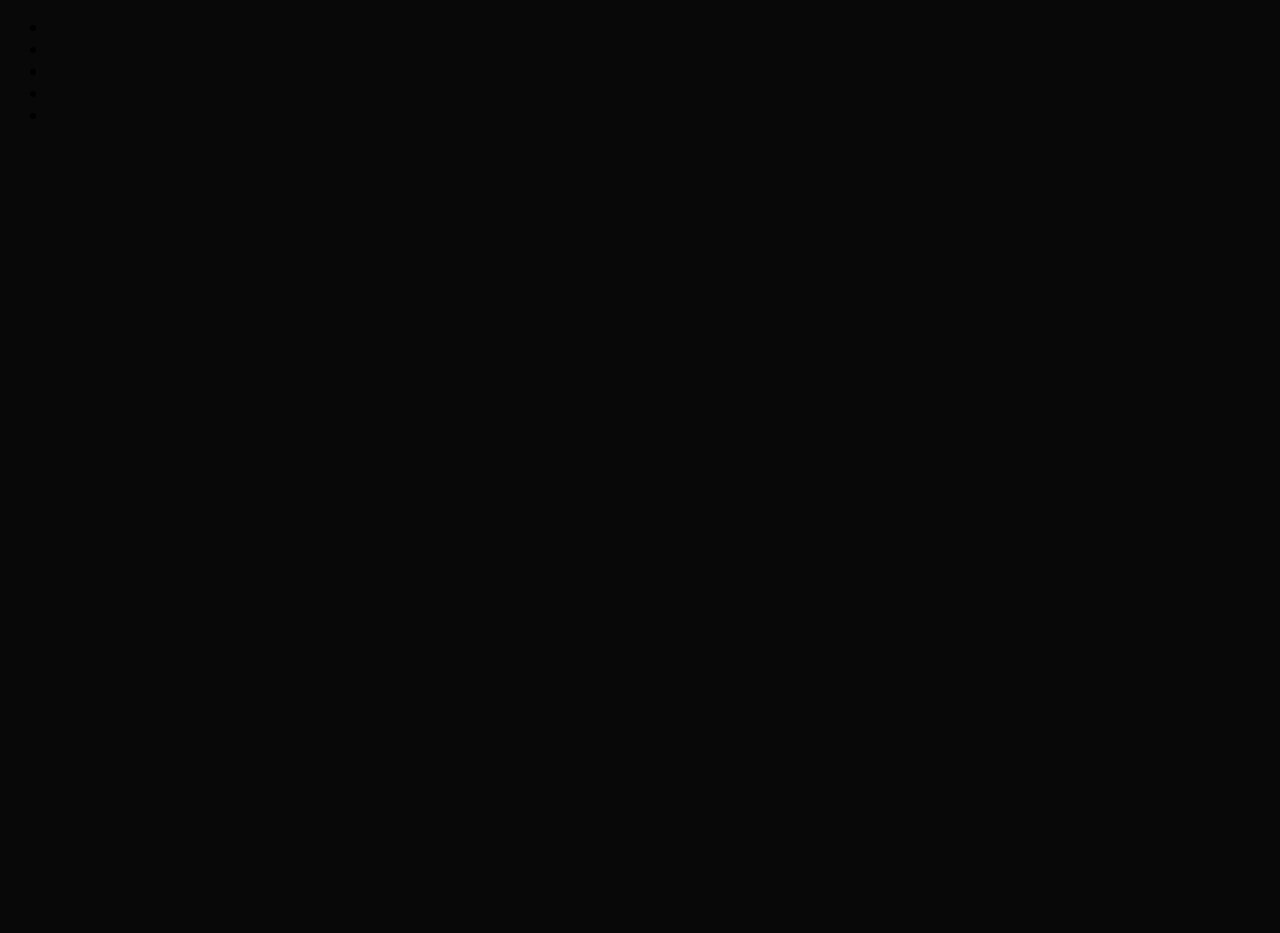
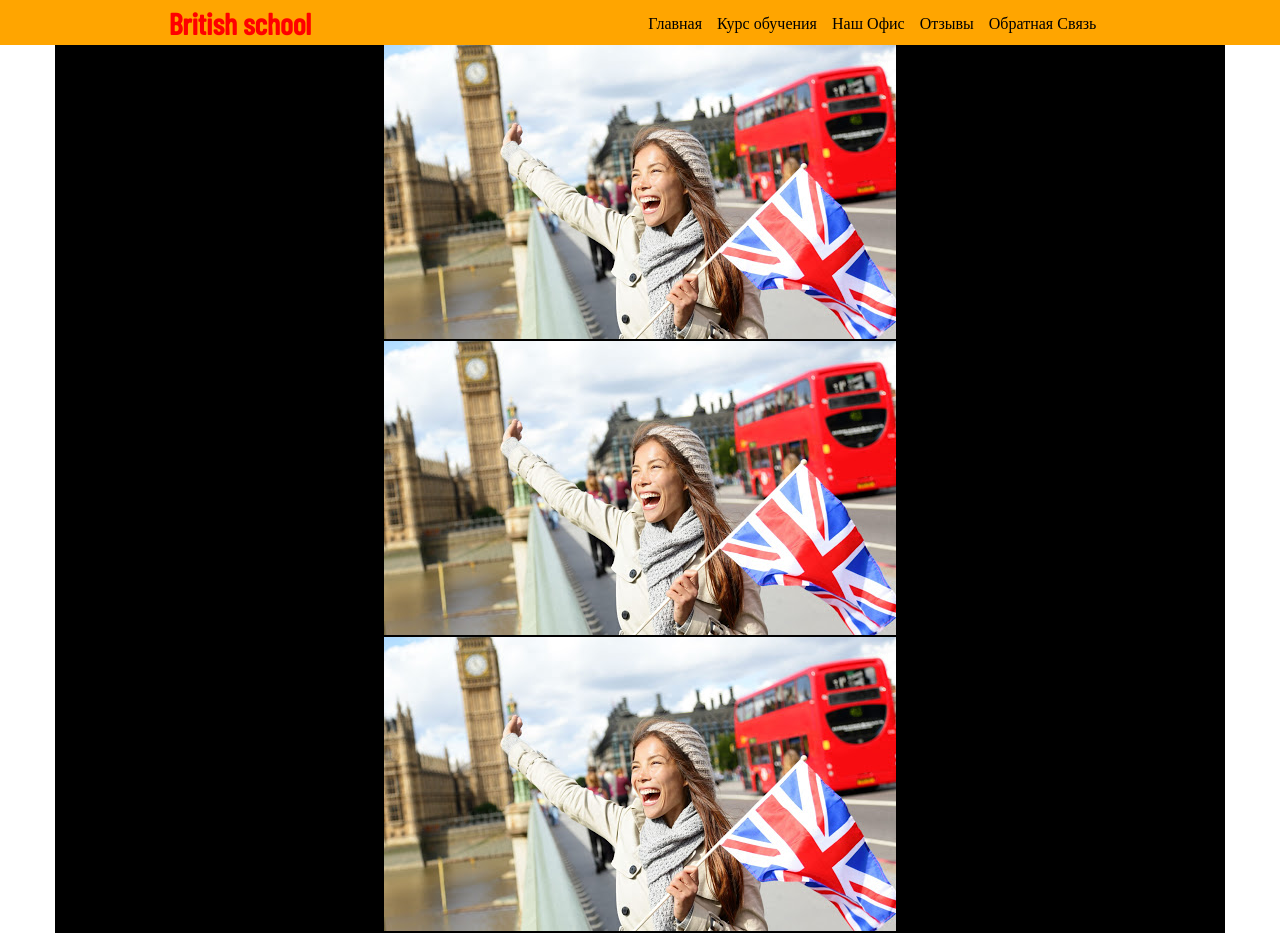
Before and after one commit to Heneros/english-school, a website: page src/index.html in a window 1280 px wide. Before the commit the page ends 800 px from the top, so only its background shows below. Drawn offline with nearby package versions, Linux system fonts and the light colour scheme; files that its build step writes are made by us from their sources.

Commit message:
slider, menu

```diff
--- a/gulpfile.js
+++ b/gulpfile.js
@@ -26,6 +26,7 @@ gulp.task('serve', function(){
 const styles = [
     "node_modules/normalize.css/normalize.css",
     "node_modules/slick-carousel/slick/slick.scss",
+    "node_modules/slick-carousel/slick/slick-theme.scss",
     "src/scss/*.scss",
   ];
   const scripts = [
--- a/package.json
+++ b/package.json
@@ -20,6 +20,7 @@
     "@babel/preset-env": "^7.12.1",
     "babel-loader": "^8.1.0",
     "browser-sync": "^2.26.12",
+    "clean-css": "^4.2.3",
     "gulp": "^4.0.2",
     "gulp-autoprefixer": "^7.0.1",
     "gulp-cheerio": "^1.0.0",
--- a/src/index.html
+++ b/src/index.html
@@ -1,27 +1,58 @@
 <!DOCTYPE html>
 <html lang="ru">
 <head>
-    <meta charset="UTF-8">
     <meta name="viewport" content="width=device-width, initial-scale=1.0">
+    <meta http-equiv="Content-Type" content="text/html; charset=utf-8"/>
+    <meta http-equiv="X-UA-Compatible" content="IE=edge">
+    <meta name="description" content="This is site about learning english language."/>
+    <meta name="keywords" content="school,studying english,  course"/>
     <title>Школа Английского</title>
+    <link href="https://fonts.googleapis.com/css2?family=Open+Sans:ital,wght@0,300;0,400;0,600;1,700&display=swap" rel="stylesheet">
+    <link href="https://fonts.googleapis.com/css2?family=Barlow+Condensed:wght@500&display=swap" rel="stylesheet">
     <link rel="stylesheet" href="css/style.css">
+    <link rel="shortcut icon" href="img/favicon.png" type="image/x-icon">
 </head>
 <body>
-    <div class="wrapper">
+ <div class="container">
     <header>
+        <a href="index.html" class="logo">
+            British school
+        </a>
         <ul>
-            <li><a href="Главная"></a></li>
-            <li><a href="Курс обучения"></a></li>
-            <li><a href="Наш Офис"></a></li>
-            <li><a href="Отзывы"></a></li>
-            <li><a href="Обратная Связь"></a></li>
+            <li><a href="#!">Главная</a></li>
+            <li><a href="#!">Курс обучения</a></li>
+            <li><a href="#!">Наш Офис</a></li>
+            <li><a href="#!">Отзывы</a></li>
+            <li><a href="#!">Обратная Связь</a></li>
         </ul>
+    </header>
+<div class="wrap">
+ <div class="hero">
+   <div class="slider">
+       <div class="slider__item">
+          <img
+           src="img/1.jpg"
+           alt="slide item"
+           >
+         </div>
+         <div class="slider__item">
+            <img
+             src="img/1.jpg"
+             alt="slide item"
+             >
+           </div>
+           <div class="slider__item">
+            <img
+             src="img/1.jpg"
+             alt="slide item"
+             >
+           </div>
 
-    </header>
-
+       </div>
 
     </div>
-
+</div>
+</div><!--container-->
     <script src="js/script.js"></script>
 </body>
 </html>
--- a/src/js/script.js
+++ b/src/js/script.js
@@ -0,0 +1,13 @@
+import $ from 'jquery';
+import slick from 'slick-carousel';
+
+
+
+    $('.slider').slick({
+        infinite: true,
+        slidesToShow: 1,
+        arrows: true,
+        dots: true,
+        // autoplay: true,
+        // autoplaySpeed: 2000,
+    });
--- a/src/scss/_core.scss
+++ b/src/scss/_core.scss
@@ -5,7 +5,7 @@ body {
   font-family: 'Open Sans', serif, sans-serif;
   font-size: 16px;
   overflow-x: hidden;
-  background-color: #090809;
+  // background-color: #090809;
 }
 
 .container {
--- /dev/null
+++ b/src/scss/_reset.scss
@@ -0,0 +1,37 @@
+@charset "UTF-8";
+
+/**
+ * Сброс стилей
+ **/
+
+html, body, div, span, applet, object, iframe,
+h1, h2, h3, h4, h5, h6, p, blockquote, pre,
+a, abbr, acronym, address, big, cite, code,
+del, dfn, em, img, ins, kbd, q, s, samp,
+small, strike, strong, sub, sup, tt, var,
+b, u, i, center,
+dl, dt, dd, ol, ul, li,
+fieldset, form, label, legend,
+table, caption, tbody, tfoot, thead, tr, th, td,
+article, aside, canvas, details, embed,
+figure, figcaption, footer, header, hgroup,
+menu, nav, output, ruby, section, summary,
+time, mark, audio, video {
+	margin: 0;
+	padding: 0;
+	border: 0;
+	font-size: 100%;
+	vertical-align: baseline;
+}
+article, aside, details, figcaption, figure, footer, header, hgroup, menu, nav, section, summary {display: block;}
+body {line-height: 1;}
+ol, ul {list-style: none;}
+blockquote, q {quotes: none;}
+blockquote:before, blockquote:after, q:before, q:after {content: ''; content: none;}
+table {border-collapse: collapse; border-spacing: 0;}
+h1, h2, h3, h4, h5, h6 {font-weight: normal;}
+input {outline: 0;}
+
+article, aside, details, figcaption, figure, footer, header, hgroup, main, nav, section, summary {
+	display: block;
+}
--- /dev/null
+++ b/src/scss/blocks/header.scss
@@ -0,0 +1,33 @@
+header {
+    height: 45px;
+    width: auto;
+    margin: 0 auto;
+    background-color: orange;
+    display: flex;
+    justify-content: space-around;
+    align-items: center;
+.logo{
+    font-family: 'Barlow Condensed', sans-serif;
+    text-decoration: none;
+    color: red;
+    font-size: 30px;
+    font-weight: 700;
+
+}
+    ul {
+        display: flex;
+        li {
+            padding-right: 15px;
+            // padding-top: 3px;
+            a {
+                text-decoration: none;
+                color: black;
+
+                &:hover {
+                    border-bottom: 7px solid red;
+                }
+            }
+        }
+    }
+
+}
--- /dev/null
+++ b/src/scss/blocks/hero.scss
@@ -0,0 +1,12 @@
+.hero {
+    background-color: black;
+    .slider{
+        text-align: center;
+        .slider__item {
+
+        }
+    }
+}
+.slick-dots li button:before {
+    font-size: 34px;
+}
--- a/src/scss/style.scss
+++ b/src/scss/style.scss
@@ -3,5 +3,8 @@
 
 @import "mixins";
 @import "variables";
+@import "reset";
+@import "core";
 
-@import "core";
+@import "blocks/header";
+@import "blocks/hero";
```
Also changed, not shown: build/css/style.css, build/img/favicon.png (added), build/img/logo.png (added), build/index.html, build/js/script.js, 1 other file.
